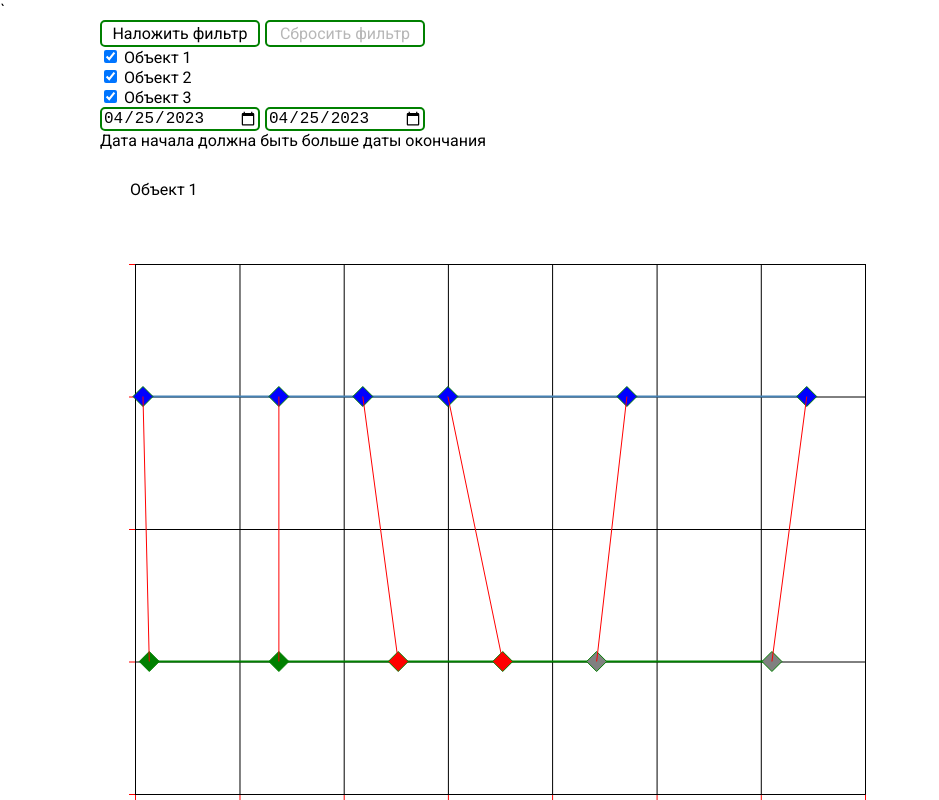
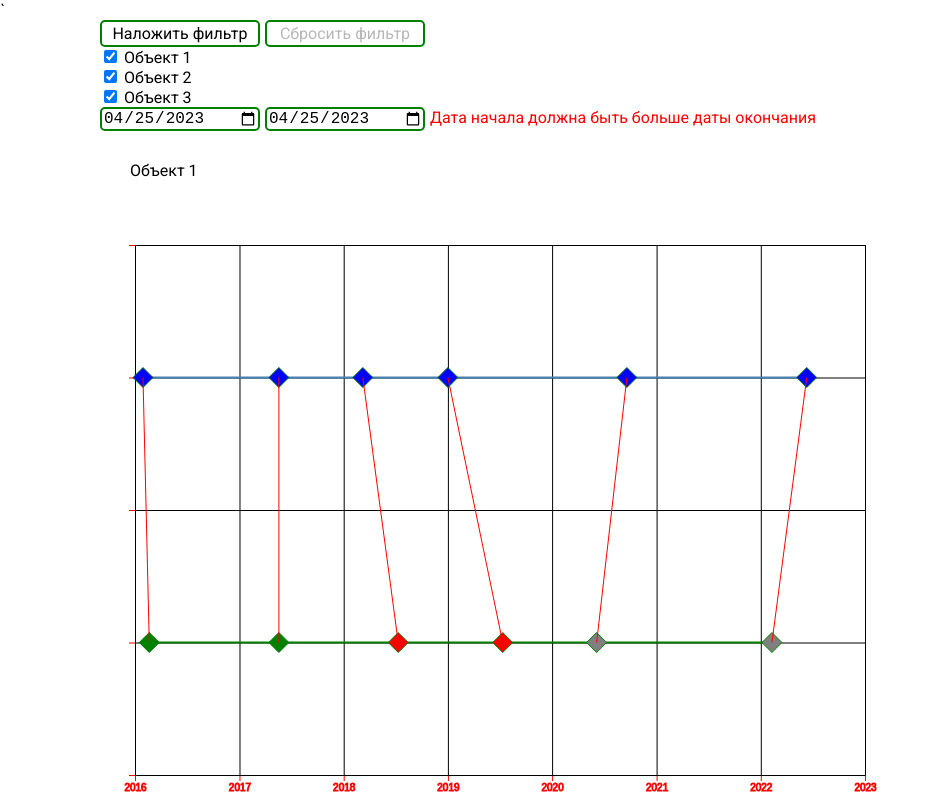
Before and after one commit to NikitaKolchin/d3-react, a React (Create React App) app: page / in a window 1280 px wide. Both pictures are taken after a click on the button "Наложить фильтр". Shown: the top 800 px of the page, without its empty margins (0-939 px from the left). Built offline with nearby package versions, Linux system fonts and the light colour scheme.

Commit message:
error_red

```diff
--- a/src/App.js
+++ b/src/App.js
@@ -16,7 +16,6 @@ function App() {
   const [error, setError] = useState("")
 
   useEffect(() => {
-    console.log(new Date(startDate))
     if (filtred) {
       objects.forEach((obj) => {
         obj.dataPlan = obj.dataPlan.filter(
@@ -94,8 +93,8 @@ function App() {
           className={style.date}
           onChange={(e) => setEndDate(e.target.value)}
         />
+        {error&&<span className={style.error}>{error}</span>}
       </div>
-      {error&&<div>{error}</div>}
       <div className="charts">
         {objects.map((item, i) => (
           <Object key={i} object={item} height={600} width={800} margin={35} />
--- a/src/App.module.css
+++ b/src/App.module.css
@@ -26,3 +26,6 @@
   border: 2px solid green;
   margin-right: 5px;
 }
+.error {
+  color: red;
+}
```
